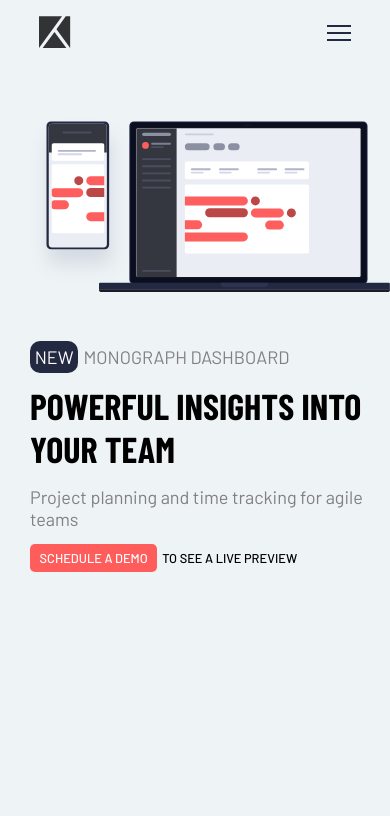
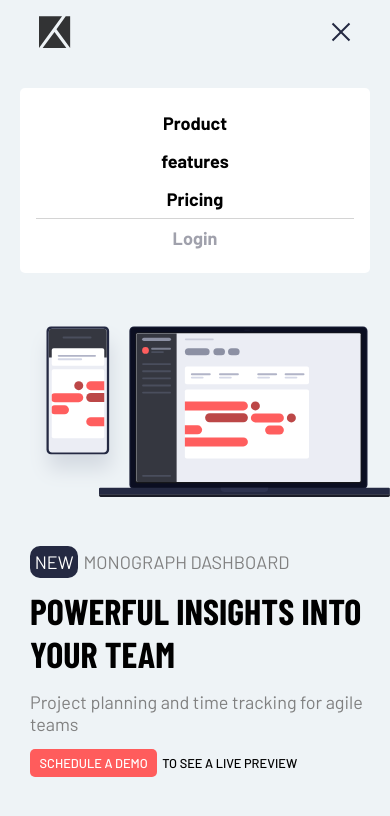
Before and after one commit to FlackoCodes/bookmark-landing-page, a React (Vite) app: page / in a window 390 px wide. Shown: the top 816 px of the page. Built offline with nearby package versions, Linux system fonts and the light colour scheme; a web font is replaced by a local one.

Commit message:
new feat: click to toggle mobile menu

```diff
--- a/src/Nav.jsx
+++ b/src/Nav.jsx
@@ -38,13 +38,13 @@
                     <div>
                         <img
                         onClick={toggleMenu}
-                         src={hamburger}
+                         src={ isOpen ? hamburger : iconClose}
                          alt="hamburger-menu" />
                     </div>
                 </div>
             </div>
         </header>
-        <div className="nav-list-mobile">
+        <div className={ isOpen ? "nav-list-mobile" : "nav-list-mobile overlay"}>
             <ul>
                 <li>Product</li>
                 <li>features</li>
```
